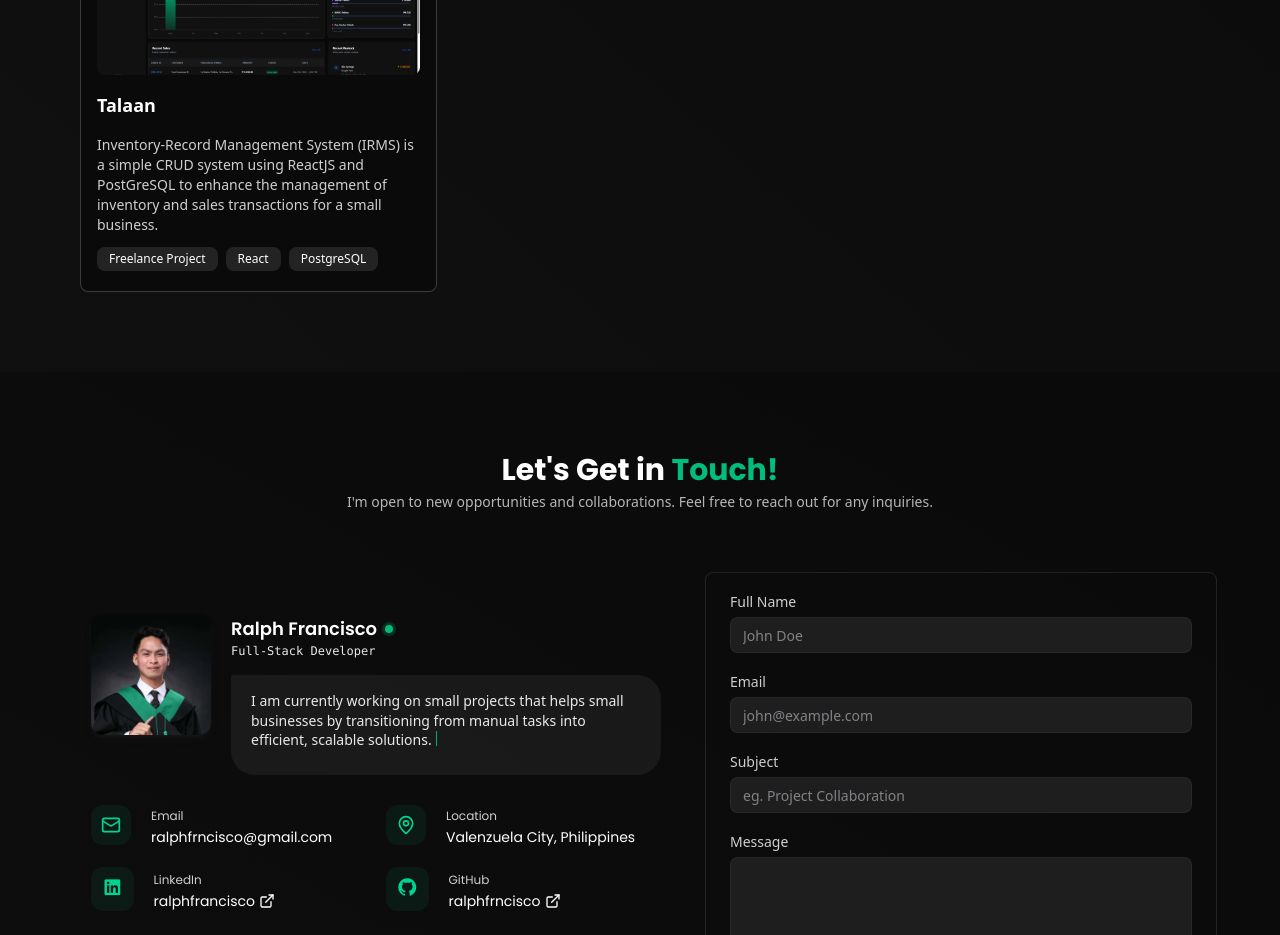
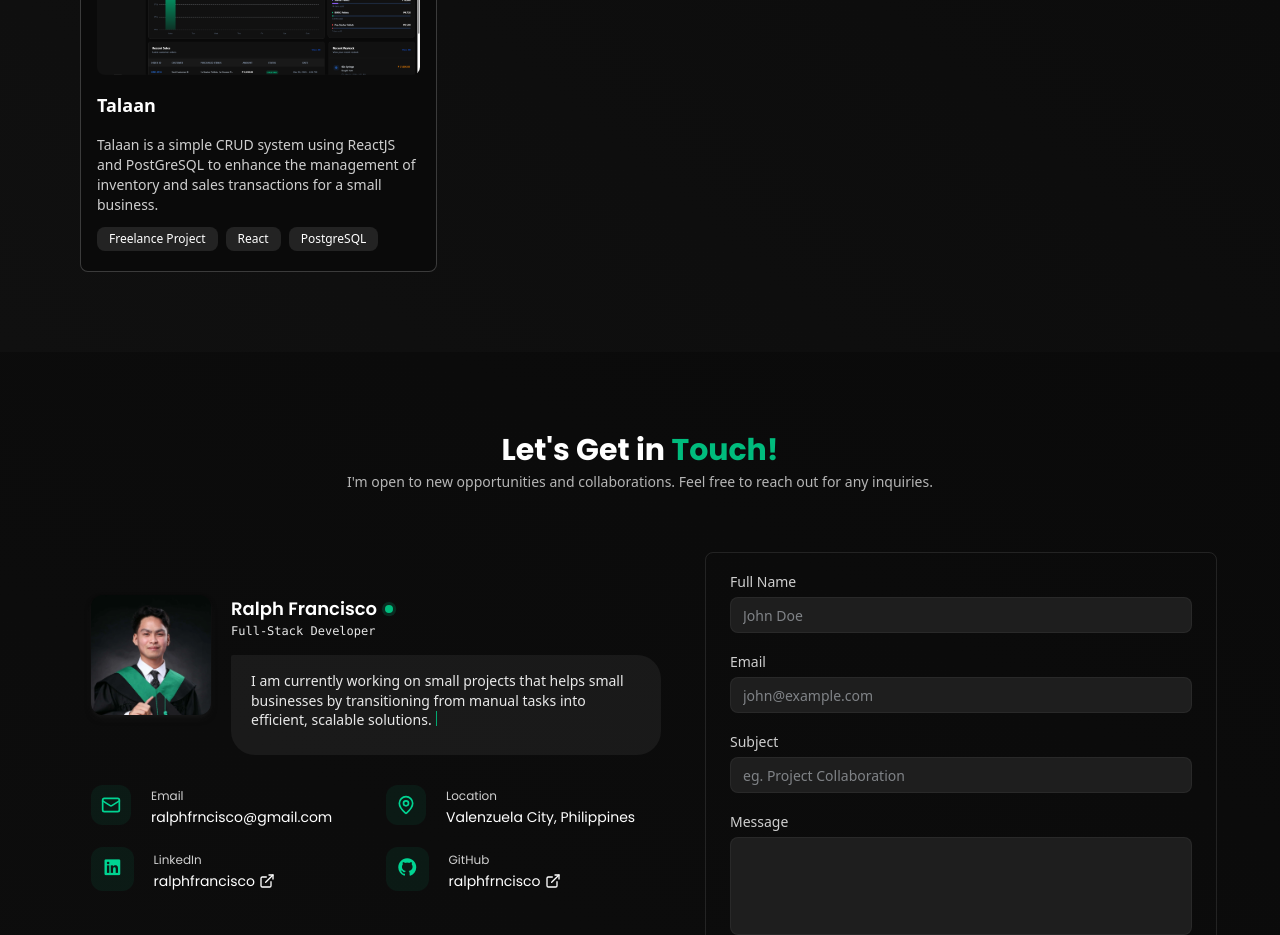
Before and after one commit to ralphfrncisco/portfolio-itr1, a React (Vite) app: page / in a window 1280 px wide. Shown: the part 2860-3795 px from the top of the page. Built offline with nearby package versions, Linux system fonts and the light colour scheme; a web font is replaced by a local one.

Commit message:
updated IRMS to Talaan and its description

```diff
--- a/src/layout/Projects.jsx
+++ b/src/layout/Projects.jsx
@@ -67,8 +67,8 @@ const projects = [
     },
     {
         name: "Talaan",
-        description: "Inventory-Record Management System (IRMS) is a simple CRUD system using ReactJS and PostGreSQL to enhance the management of inventory and sales transactions for a small business.",
-        longDescription: "IRMS is a freelance project for a small business client who needed a lightweight, custom-built solution to manage their inventory and record sales transactions. Built with ReactJS on the frontend and PostgreSQL on the backend, the system handles all core CRUD operations and is actively being developed with new features planned for reporting and analytics.",
+        description: "Talaan is a simple CRUD system using ReactJS and PostGreSQL to enhance the management of inventory and sales transactions for a small business.",
+        longDescription: "Talaan is a freelance project for a small business client who needed a lightweight, custom-built solution to manage their inventory and record sales transactions. Built with ReactJS on the frontend and PostgreSQL on the backend, the system handles all core CRUD operations and is actively being developed with new features planned for reporting and analytics.",
         path: IRMSimage,
         images: [IRMSimage],
         type: "Freelance Project",
```
